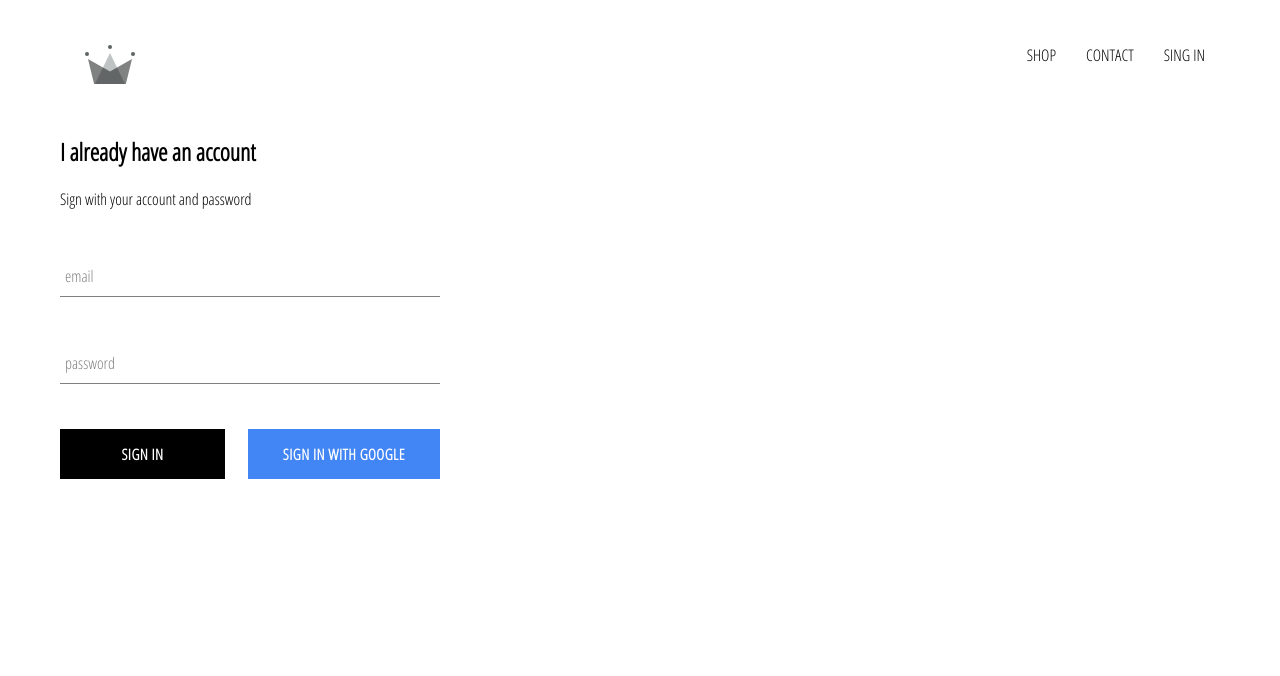
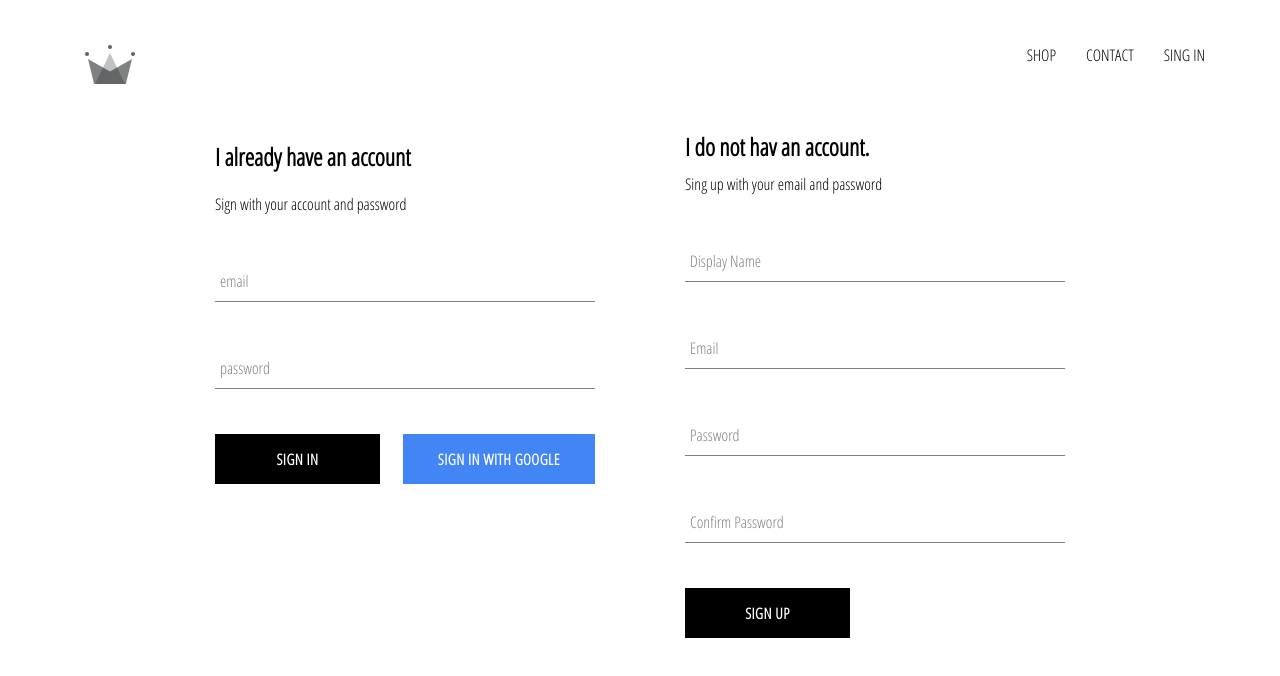
Before and after one commit to Nezhinskiy22/crwn-clothing, a React (Create React App) app: page /signin in a window 1280 px wide. Shown: the top 676 px of the page. Built offline with nearby package versions, Linux system fonts and the light colour scheme; no server answers.

Commit message:
implemented firebase utils, included ability to store authenticated users into our firestore database

```diff
--- a/src/App.js
+++ b/src/App.js
@@ -4,7 +4,7 @@
 import HomePage from "./pages/homepage/homepage.component";
 import ShopPage from "./pages/shoppage/shop.components";
 import SingInAndSignUpPage from "./pages/sing-in-and-sign-up/sing-in-and-sign-up.component";
-import { auth } from "./firebase/firebase.utils";
+import { auth, createUserProfileDocument } from "./firebase/firebase.utils";
 import React from "react";
 
 class App extends React.Component {
@@ -19,9 +19,22 @@
   unsubscribeFromAuth = null;
 
   componentDidMount() {
-    this.unsubscribeFromAuth = auth.onAuthStateChanged((user) => {
-      this.setState({ currentUser: user });
-      console.log(user);
+    this.unsubscribeFromAuth = auth.onAuthStateChanged(async (userAuth) => {
+      if (userAuth) {
+        const userRef = await createUserProfileDocument(userAuth);
+
+        userRef.onSnapshot((snapShot) => {
+          this.setState({
+            currentUser: {
+              id: snapShot.id,
+              ...snapShot.data(),
+            },
+          });
+          console.log(this.state);
+        });
+      } else {
+        this.setState({ currentUser: userAuth });
+      }
     });
   }
 
--- a/src/components/header/header.component.jsx
+++ b/src/components/header/header.component.jsx
@@ -3,6 +3,7 @@
 import { Link } from "react-router-dom";
 import { ReactComponent as Logo } from "../../assets/crown.svg";
 import { auth } from "../../firebase/firebase.utils";
+import CustomButton from "../custom-button/custom-button.component";
 
 const Header = ({ currentUser }) => {
   return (
--- /dev/null
+++ b/src/components/sign-up/sign-up.components.jsx
@@ -0,0 +1,95 @@
+import React, { Component } from "react";
+import { auth, createUserProfileDocument } from "../../firebase/firebase.utils";
+import CustomButton from "../custom-button/custom-button.component";
+import FormInput from "../form-input/form-input.component";
+import "./sign-up.styles.scss";
+
+class SignUp extends Component {
+  constructor() {
+    super();
+    this.state = {
+      displayName: "",
+      email: "",
+      password: "",
+      confirmPassword: "",
+    };
+  }
+  handleSubmit = async (event) => {
+    event.preventDefault();
+    const { displayName, email, password, confirmPassword } = this.state;
+    if (password !== confirmPassword) {
+      alert("Passwords don't match!");
+      return;
+    }
+    try {
+      const { user } = await auth.createUserWithEmailAndPassword(
+        email,
+        password
+      );
+
+      await createUserProfileDocument(user, { displayName });
+
+      this.setState({
+        displayName: "",
+        email: "",
+        password: "",
+        confirmPassword: "",
+      });
+    } catch (error) {
+      console.error(error);
+    }
+  };
+
+  handleChange = (event) => {
+    const { name, value } = event.target;
+    this.setState({ [name]: value });
+  };
+  render() {
+    const { displayName, email, password, confirmPassword } = this.state;
+    return (
+      <div className="sign-up">
+        <h2 className="title">I do not hav an account.</h2>
+        <span>Sing up with your email and password</span>
+        <form className="sign-up-form" onSubmit={this.handleSubmit}>
+          <FormInput
+            type="text"
+            name="displayName"
+            value={displayName}
+            onChange={this.handleChange}
+            label="Display Name"
+            required
+          />
+          <FormInput
+            type="email"
+            name="email"
+            value={email}
+            onChange={this.handleChange}
+            label="Email"
+            required
+          />
+          <FormInput
+            type="password"
+            name="password"
+            value={password}
+            onChange={this.handleChange}
+            label="Password"
+            required
+          />
+          <FormInput
+            type="password"
+            name="confirmPassword"
+            value={confirmPassword}
+            onChange={this.handleChange}
+            label="Confirm Password"
+            required
+          />
+          <CustomButton type="submit" onSubmit={this.handleSubmit}>
+            SIGN UP
+          </CustomButton>
+        </form>
+      </div>
+    );
+  }
+}
+
+export default SignUp;
--- /dev/null
+++ b/src/components/sign-up/sign-up.styles.scss
@@ -0,0 +1,8 @@
+.sign-up {
+    display: flex;
+    flex-direction: column;
+    width: 380px;
+    .title {
+        margin: 10px 0;
+    }
+}
--- a/src/firebase/firebase.utils.js
+++ b/src/firebase/firebase.utils.js
@@ -12,6 +12,31 @@
   measurementId: "G-CJSJBK4QWG",
 };
 
+export const createUserProfileDocument = async (userAuth, aditionalData) => {
+  if (!userAuth) return;
+
+  const userRef = firestore.doc(`users/${userAuth.uid}`);
+  const snapShot = await userRef.get();
+
+  console.log(snapShot);
+
+  if (!snapShot.exists) {
+    const { displayName, email } = userAuth;
+    const createdAt = new Date();
+    try {
+      await userRef.set({
+        displayName,
+        email,
+        createdAt,
+        ...aditionalData,
+      });
+    } catch (error) {
+      console.log("error creating user", error.message);
+    }
+  }
+  return userRef;
+};
+
 firebase.initializeApp(config);
 
 export const auth = firebase.auth();
--- a/src/pages/sing-in-and-sign-up/sing-in-and-sign-up.component.jsx
+++ b/src/pages/sing-in-and-sign-up/sing-in-and-sign-up.component.jsx
@@ -1,11 +1,13 @@
 import React from "react";
 import SignIn from "../../components/sign-in/sign-in.component";
+import SignUp from "../../components/sign-up/sign-up.components";
 import "./sing-in-and-sign-up.style.scss";
 
 const SingInAndSignUpPage = () => {
   return (
     <div className="sing-in-and-sign-up">
       <SignIn />
+      <SignUp />
     </div>
   );
 };
--- a/src/pages/sing-in-and-sign-up/sing-in-and-sign-up.style.scss
+++ b/src/pages/sing-in-and-sign-up/sing-in-and-sign-up.style.scss
@@ -0,0 +1,6 @@
+.sing-in-and-sign-up {
+    width: 850px;
+    display: flex;
+    justify-content: space-between;
+    margin: 30px auto;
+}
```
